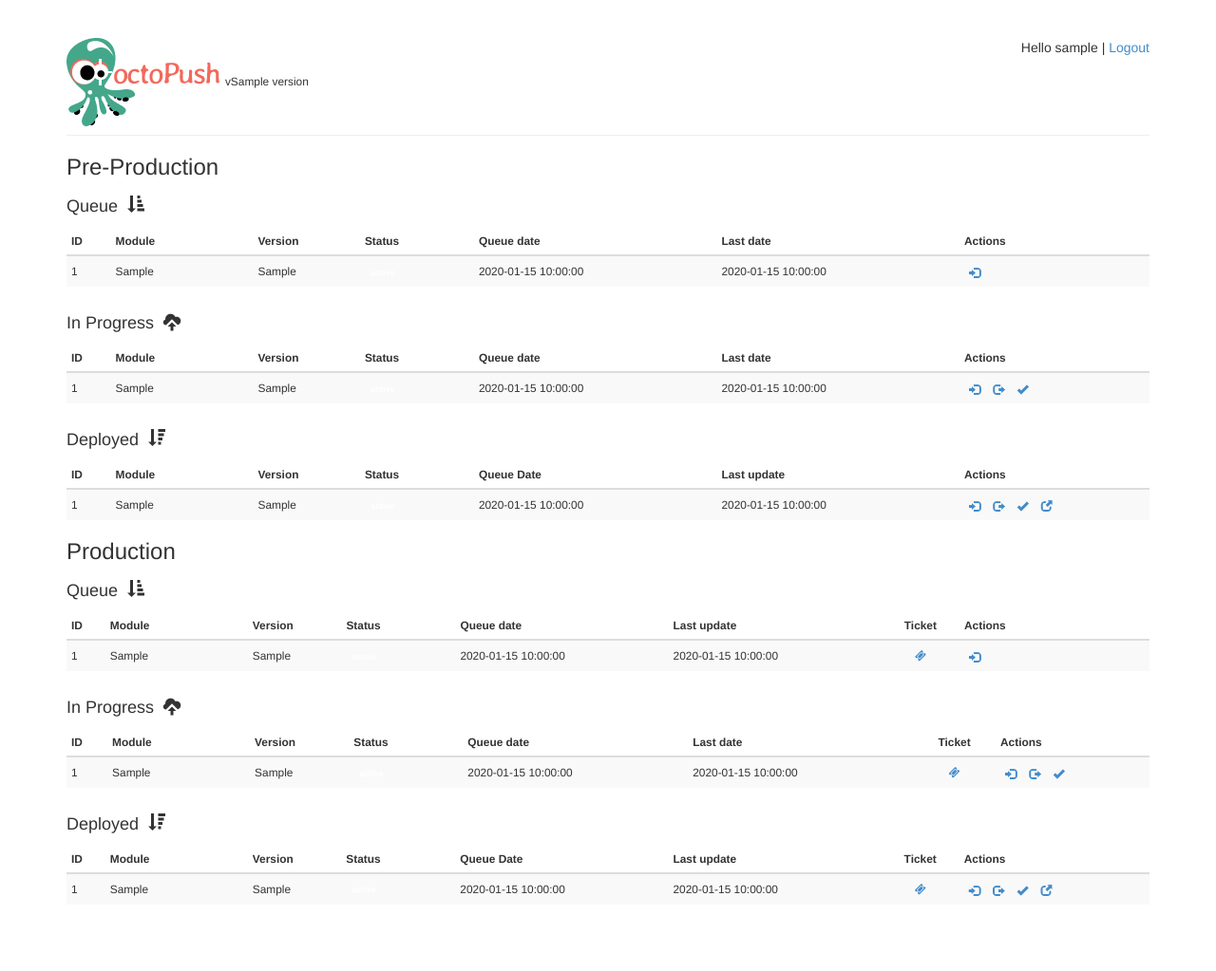
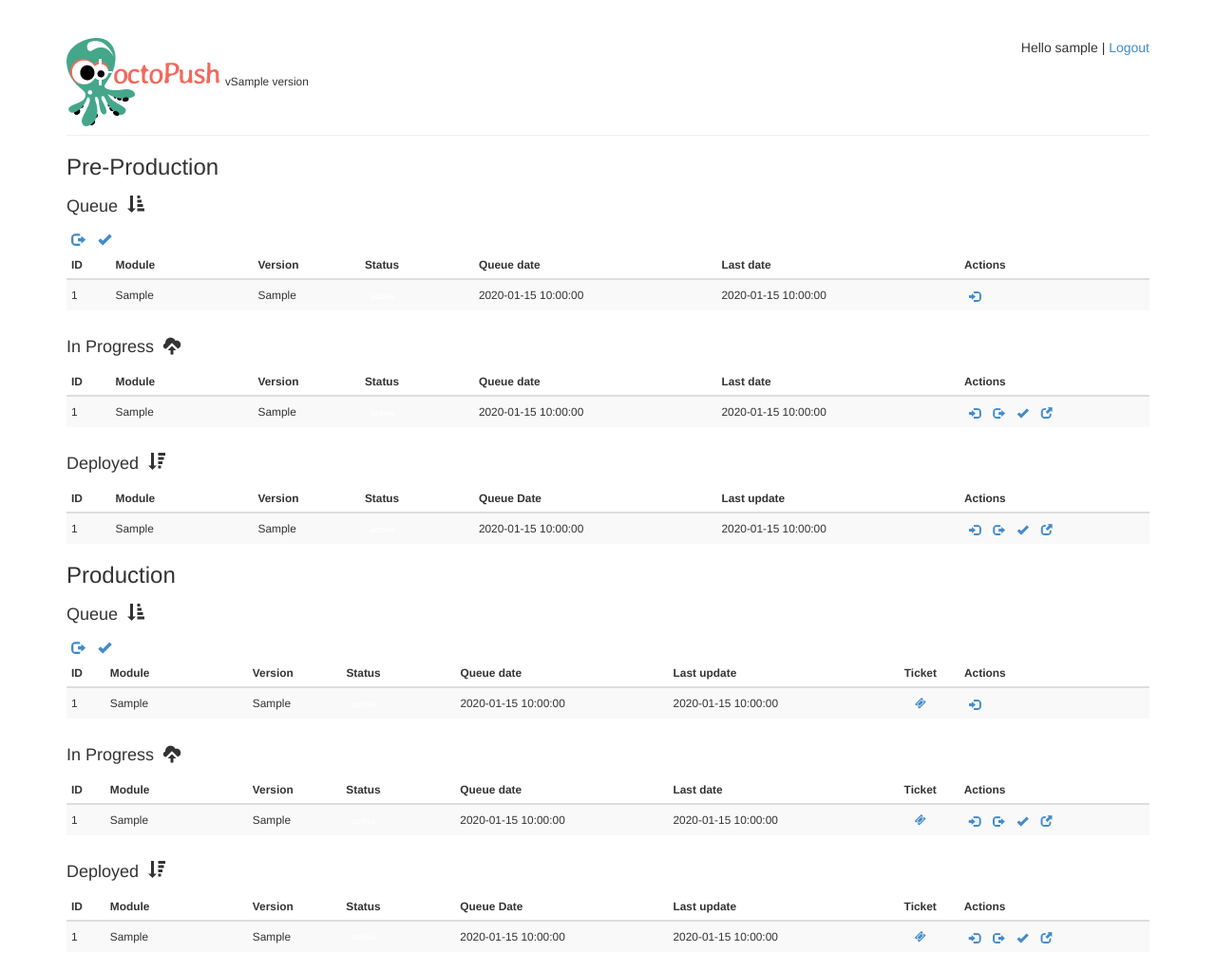
Before and after one commit to olx-inc/octopush, a PHP site: template src/Views/index.twig in a window 1280 px wide. Shown: the whole page at 95% size. Before the commit the page ends 944 px from the top, so only its background shows below. Run offline with PHP 8.4, Linux system fonts and the light colour scheme; the template is opened without the code that fills it: most values are stand-ins (such as "Sample title", 1, 10 or a date in 2020); some libraries are stand-ins or nearby versions.

Commit message:
Add link buttons on Production Section

```diff
--- a/src/Views/index.twig
+++ b/src/Views/index.twig
@@ -71,6 +71,17 @@
                                     {% else %}
                                         <td><small><a href="{{ queued_job.getRequestorJenkins() }}" target="_blank"><span class="glyphicon glyphicon-log-in"></span></a></small></td>
                                     {% endif %}
+                                    {% if queued_job.getDeploymentJobId() > 0 %}
+                                        <a href="{{ jenkins.getBuildUrl(queued_job) }}" target="_blank" title="view deployment job" data-toggle="tooltip" data-placement="top">
+                                            <span class="glyphicon glyphicon-log-out" />
+                                        </a>
+                                    {% endif %}
+                                    {% if queued_job.getTestJobUrl != "" %}
+                                        <a href="{{ jenkins.getTestJobConsoleUrl(queued_job) }}" target="_blank" title="view test job" data-toggle="tooltip" data-placement="top">
+                                            <span class="glyphicon glyphicon-ok" />
+                                        </a>
+                                    {% endif %}
+
                                 </tr>
                             {% endfor %}
                         </tbody>
@@ -117,6 +128,11 @@
                                             {% if in_progress_job.getTestJobUrl != "" %}
                                                 <a href="{{ jenkins.getTestJobConsoleUrl(in_progress_job) }}" target="_blank" title="view test job" data-toggle="tooltip" data-placement="top">
                                                     <span class="glyphicon glyphicon-ok" />
+                                                </a>
+                                            {% endif %}
+                                            {% if in_progress_job.getLiveJobId() > 0 %}
+                                                <a href="{{ jenkins.getLiveJobConsoleUrl(in_progress_job) }}" target="_blank" title="view live job" data-toggle="tooltip" data-placement="top">
+                                                    <span class="glyphicon glyphicon-new-window" />
                                                 </a>
                                             {% endif %}
                                         </small>
@@ -226,6 +242,17 @@
                                     {% else %}
                                         <td><small><a href="{{ queued_job.getRequestorJenkins() }}" target="_blank"><span class="glyphicon glyphicon-log-in"></span></a></small></td>
                                     {% endif %}
+                                    {% if queued_job.getDeploymentJobId() > 0 %}
+                                        <a href="{{ jenkins.getBuildUrl(queued_job) }}" target="_blank" title="view deployment job" data-toggle="tooltip" data-placement="top">
+                                            <span class="glyphicon glyphicon-log-out" />
+                                        </a>
+                                    {% endif %}
+                                    {% if queued_job.getTestJobUrl != "" %}
+                                        <a href="{{ jenkins.getTestJobConsoleUrl(queued_job) }}" target="_blank" title="view test job" data-toggle="tooltip" data-placement="top">
+                                            <span class="glyphicon glyphicon-ok" />
+                                        </a>
+                                    {% endif %}
+
                                 </tr>
                             {% endfor %}
                         </tbody>
@@ -279,6 +306,12 @@
                                                     <span class="glyphicon glyphicon-ok" />
                                                 </a>
                                             {% endif %}
+                                            {% if in_progress_job.getLiveJobId() > 0%}
+                                                <a href="{{ jenkins.getLiveJobConsoleUrl(in_progress_job) }}" target="_blank" title="view live job" data-toggle="tooltip" data-placement="top">
+                                                <span class="glyphicon glyphicon-new-window" />
+                                                </a>
+                                            {% endif %}
+
                                         </small>
                                     </td>
                                 </tr>
```
